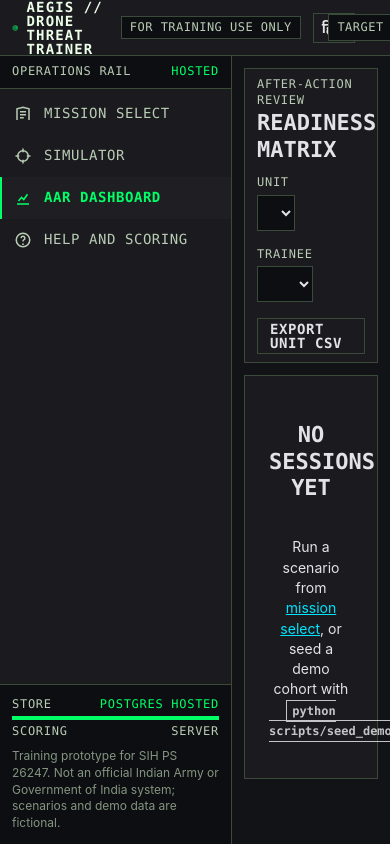
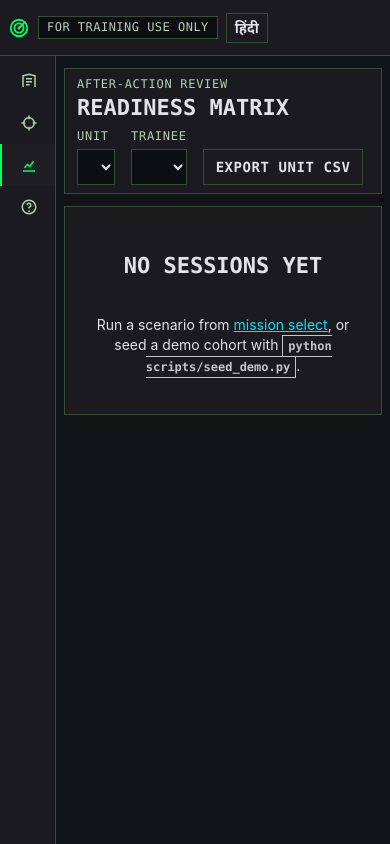
Before and after one commit to ammar-iitm/drone-sim-platform, a Flask app: page /dashboard in a window 390 px wide; the page is wider, and only the part inside the window is pictured. Run offline with Flask 3, Linux system fonts and the light colour scheme; data that the repository does not hold is empty; some libraries are stand-ins or nearby versions.

Commit message:
Phone layout: icon rail, one-line header, single columns
- Below 760 px the rail shows icons only, the command bar keeps the logo,
  the training banner and the language switch, and stat tiles stack
- The simulator briefing tells phone and touch users it needs a keyboard
  and mouse (also in Hindi)
- New browser test for the phone layout; the e2e page fixture lets a test
  set its own viewport

```diff
--- a/app/static/css/aegis.css
+++ b/app/static/css/aegis.css
@@ -215,3 +215,25 @@ table.data th button:focus-visible { outline: 2px solid var(--cyan); }
 @media (max-width: 1100px) {
   .stat-tiles { grid-template-columns: repeat(2, minmax(0, 1fr)); }
 }
+
+/* ------------------------------------------------------------ phones
+   The trainer is built for a laptop, but judges and instructors often open the link on a phone:
+   keep every page readable with an icon-only rail, a one-line command bar and single columns. */
+@media (max-width: 760px) {
+  body { --rail-w: 56px; }
+  .rail-head, .rail nav a span, .rail-foot { display: none; }
+  .rail nav a { justify-content: center; padding: var(--s3) 0; }
+  .cmdbar { gap: var(--s2); padding: 0 var(--s2); }
+  .cmdbar-left { gap: var(--s2); }
+  .cmdbar-right { display: none; }
+  .brand-name { position: absolute; width: 1px; height: 1px; overflow: hidden; clip: rect(0 0 0 0); white-space: nowrap; }
+  .page { padding-left: calc(var(--rail-w) + var(--s2)); padding-right: var(--s2); }
+  .stat-tiles { grid-template-columns: 1fr; }
+  .opbar { flex-direction: column; align-items: stretch; gap: var(--s2); }
+  .opbar .group { flex-wrap: wrap; }
+}
+.small-screen-note { display: none; }
+@media (max-width: 760px), (pointer: coarse) {
+  .small-screen-note { display: block; margin: 0 0 var(--s2); padding: var(--s2) var(--s3); border: 1px solid var(--amber);
+    color: var(--amber); background: var(--surface-lowest); font-size: 14px; }
+}
--- a/app/static/js/i18n-hi.js
+++ b/app/static/js/i18n-hi.js
@@ -198,6 +198,8 @@ const T = {
   'End the session now?': 'क्या सत्र अभी समाप्त करें?',
   'Scoring on the server…': 'सर्वर पर स्कोरिंग…',
   'Exercise status': 'अभ्यास स्थिति',
+  'The simulator needs a keyboard and mouse and works best on a laptop or desktop. On a phone you can still look around, but the dashboard and session replays are the better view here.':
+    'सिम्युलेटर के लिए कीबोर्ड और माउस चाहिए और यह लैपटॉप या डेस्कटॉप पर सबसे अच्छा चलता है। फ़ोन पर आप चारों ओर देख सकते हैं, पर यहाँ डैशबोर्ड और सत्र पुनःप्रदर्शन बेहतर रहेंगे।',
 
   // Score screen and session review
   'Composite score': 'समग्र स्कोर',
--- a/app/static/js/sim/main.js
+++ b/app/static/js/sim/main.js
@@ -72,6 +72,7 @@ function briefing() {
     ['T R J I C', 'Track, Report, Jam, Intercept, Take cover'], ['S', 'Sensor mode: EO, night vision, thermal'],
     ['Q', 'Radar console (full-screen scope and track table)'], ['Space in console', 'Mark the closest unmarked radar track'], ['M', 'Mute or unmute sound'], ['[ ]', 'Radar range 1.5, 3 or 6 km'], ['P / Esc', 'Pause / end session']];
   screen(`
+    <p class="small-screen-note" role="note">The simulator needs a keyboard and mouse and works best on a laptop or desktop. On a phone you can still look around, but the dashboard and session replays are the better view here.</p>
     <div class="score-head"><div><div class="label cyan">${sc.kind === 'scripted' ? 'Scripted scenario' + (sc.params ? ' · variant ' + sc.params.vary : '') : 'Procedural · seed ' + sc.seed}</div>
       <h2 id="screen-title" class="panel-title" style="font-size:24px">${esc(sc.name)}</h2></div>
       <div class="path"><span class="chip">${env.time_of_day}</span><span class="chip">${env.terrain}</span>
```
Also changed, not shown: app/static/css/sim.css (+7 -0 lines), tests/e2e/conftest.py (+1 -1 lines), tests/e2e/test_access.py (+14 -0 lines), README.md.
